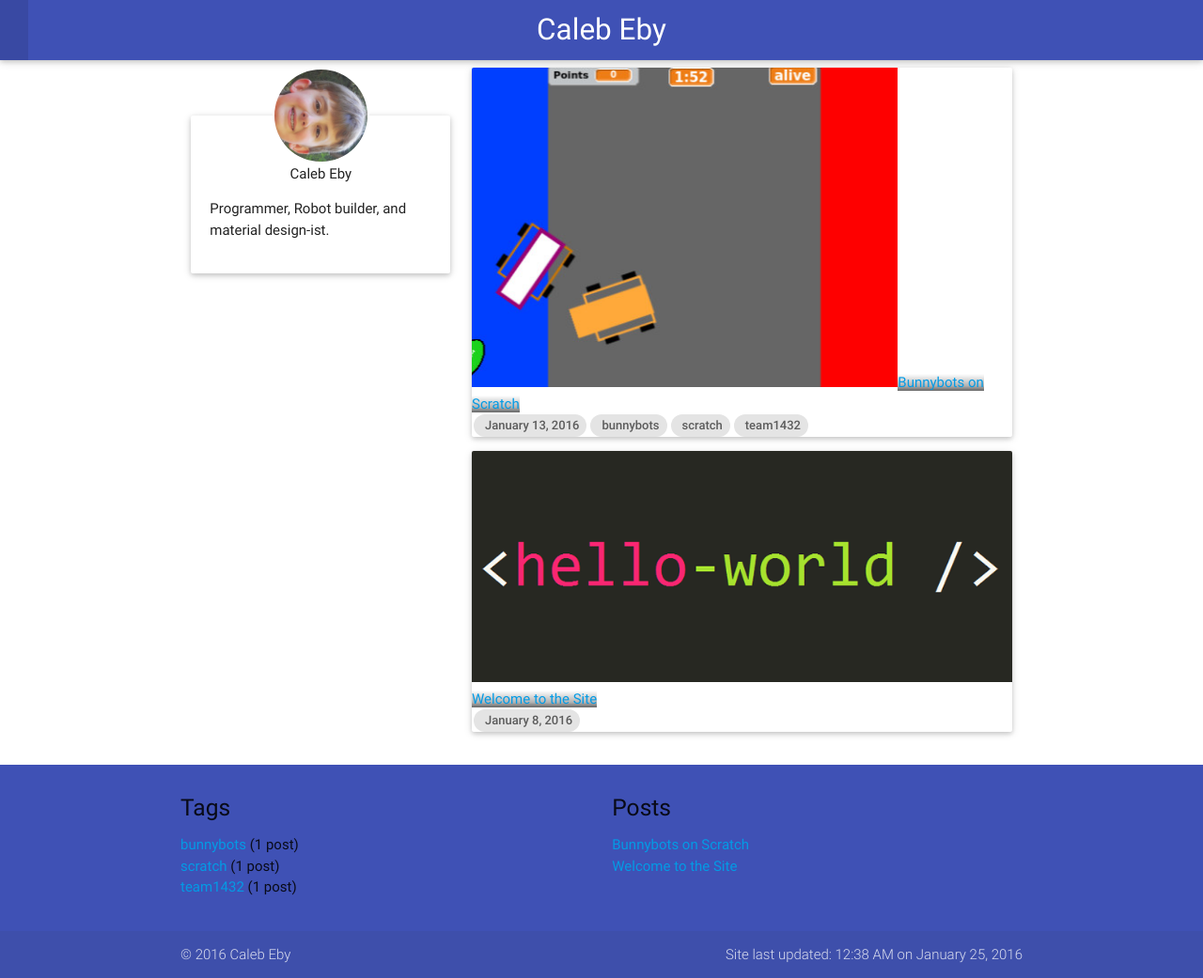
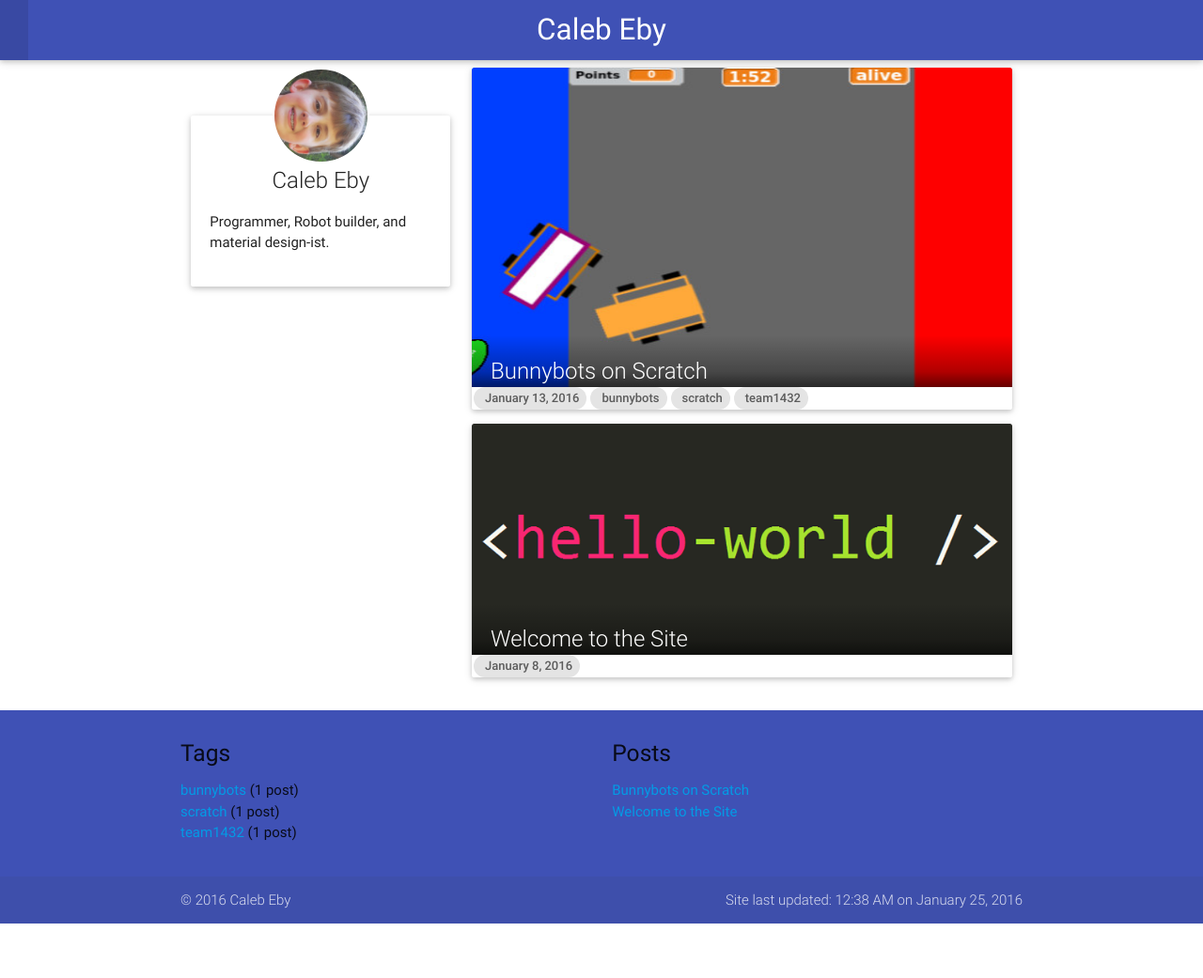
Before and after one commit to calebeby/calebeby.github.io, a Jekyll site: the page built from index.html, in a window 1280 px wide. Shown: the whole page at 94% size. Built offline with Jekyll 4.4.1, drawn with Linux system fonts in a browser that asks for light colours; nearby versions of some CDN libraries; after the commit the page ends 983 px from its top, so only the background shows below that.

Commit message:
Update _cards.scss

```diff
--- a/_sass/_cards.scss
+++ b/_sass/_cards.scss
@@ -1,5 +1,3 @@
-
-
 %card-panel {
   transition: box-shadow .25s;
   padding: $card-padding;
@@ -18,11 +16,11 @@
   @extend .z-depth-1;
 
 
-  %card-title {
+  .card-title {
     font-size: 24px;
     font-weight: 300;
-    &%activator {
-      cursor: pointer;
+	&%activator {
+		cursor: pointer;
     }
   }
 
@@ -30,7 +28,7 @@
   &%small, &%medium, &%large {
     position: relative;
 
-    %card-image {
+    .card-image {
       max-height: 60%;
       overflow: hidden;
     }
@@ -61,7 +59,7 @@
   }
 
 
-  %card-image {
+  .card-image {
     position: relative;
 
     // Image background for content
@@ -76,7 +74,7 @@
       width: 100%;
     }
 
-    %card-title {
+    .card-title {
       color: $card-bg-color;
       position: absolute;
       bottom: 0;
@@ -95,7 +93,7 @@
       margin: 0;
       color: inherit;
     }
-    %card-title {
+    .card-title {
       line-height: 48px;
     }
   }
@@ -125,7 +123,7 @@
     z-index: 1;
     display: none;
 
-    %card-title {
+    .card-title {
       cursor: pointer;
       display: block;
     }
```
